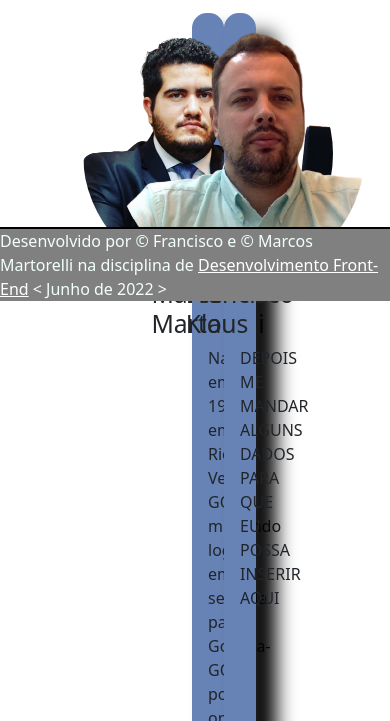
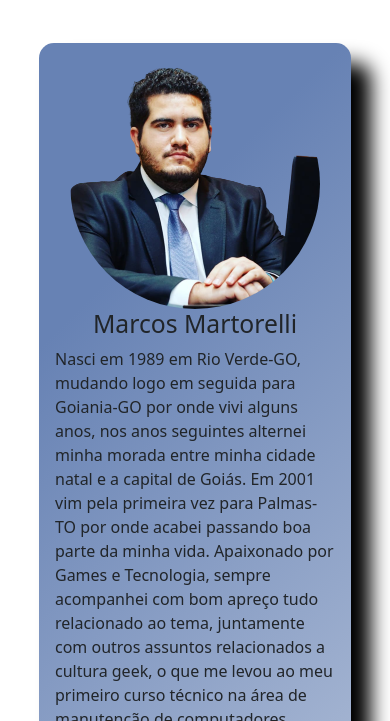
Before and after one commit to franciscoklaus/feunitins, a plain HTML site: page quemsou.html in a window 390 px wide. Shown: the part 543-1264 px from the top of the page. Drawn offline with nearby package versions, Linux system fonts and the light colour scheme.

Commit message:
Alterações no CSS para permitir responsividade para mobile

```diff
--- a/assets/css/style.css
+++ b/assets/css/style.css
@@ -3,10 +3,9 @@
     padding: 0px;
 }
 
+
 body{
     box-sizing: content-box;
-    height: 100vh;
-    width: 100vw;
 }
 
 .menu{
@@ -44,11 +43,9 @@ body{
     border-top: #000 solid 2px;
     background-color: gray;
     color: #f2fffc;
-    clear: both;
     }
 
 footer{
-    position: fixed;
 	bottom: 0;
 	left: 0;
 	width: 100%;
@@ -91,16 +88,33 @@ align-items: center;
 .grupocard{
     display: flex;
     justify-content: space-between;
+    flex-wrap: wrap;
     margin: 0 180px;
+    margin-bottom: 50px;
+    align-content: center;
 
 
 }
 
 .caixote{
-    width: 40%;
+    width: 30vw;
     border-radius: 15px;
     padding: 16px;
     background-color: #b1bfd8;
     background-image: linear-gradient(315deg, #b1bfd8 0%, #6782b4 74%);
     box-shadow: 20px 20px 20px black;
 }
+
+@media screen and (max-width: 720px) {
+
+    .grupocard{
+        margin: 0 20px;
+        margin-bottom: 50px;
+        justify-content: center;
+    }
+
+    .caixote{
+        width: 80vw;
+        margin-top: 30px;
+    }
+}
--- a/quemsou.html
+++ b/quemsou.html
@@ -1,11 +1,11 @@
 <!DOCTYPE html>
-<html lang="en">
+<html lang="pt-br">
 <head>
     <meta charset="UTF-8">
     <meta http-equiv="X-UA-Compatible" content="IE=edge">
     <meta name="viewport" content="width=device-width, initial-scale=1.0">
+    <link href="https://cdn.jsdelivr.net/npm/bootstrap@5.0.2/dist/css/bootstrap.min.css" rel="stylesheet" integrity="sha384-EVSTQN3/azprG1Anm3QDgpJLIm9Nao0Yz1ztcQTwFspd3yD65VohhpuuCOmLASjC" crossorigin="anonymous">
     <link rel="stylesheet" href="assets/css/style.css">
-    <link href="https://cdn.jsdelivr.net/npm/bootstrap@5.0.2/dist/css/bootstrap.min.css" rel="stylesheet" integrity="sha384-EVSTQN3/azprG1Anm3QDgpJLIm9Nao0Yz1ztcQTwFspd3yD65VohhpuuCOmLASjC" crossorigin="anonymous">
     <title>Sobre nós</title>
 </head>
 <body>
@@ -40,7 +40,6 @@
         </div>
     </nav>
 
-    <div>
 
     <main>
          <h1 class="titulo"> Quem somos</h1>
```
Lines whose indentation alone changed are shown as unchanged.
